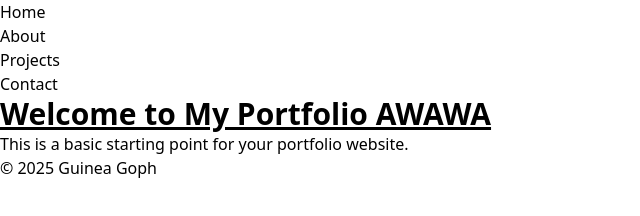
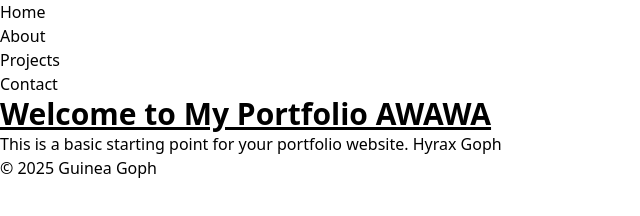
Before and after one commit to christopher-moon/Personal-Website, a website: page top/index.html in a window 1280 px wide. Shown: the whole page, without its empty margins (0-640 px from the left). Drawn offline with nearby package versions, Linux system fonts and the light colour scheme; files that its build step writes are made by us from their sources.

Commit message:
test again

```diff
--- a/top/index.html
+++ b/top/index.html
@@ -47,7 +47,7 @@
   <main>
 
     <h1 class="text-3xl font-bold underline"> Welcome to My Portfolio AWAWA</h1>
-    <p>This is a basic starting point for your portfolio website.</p>
+    <p>This is a basic starting point for your portfolio website.  Hyrax Goph</p>
 
   </main>
 
```
